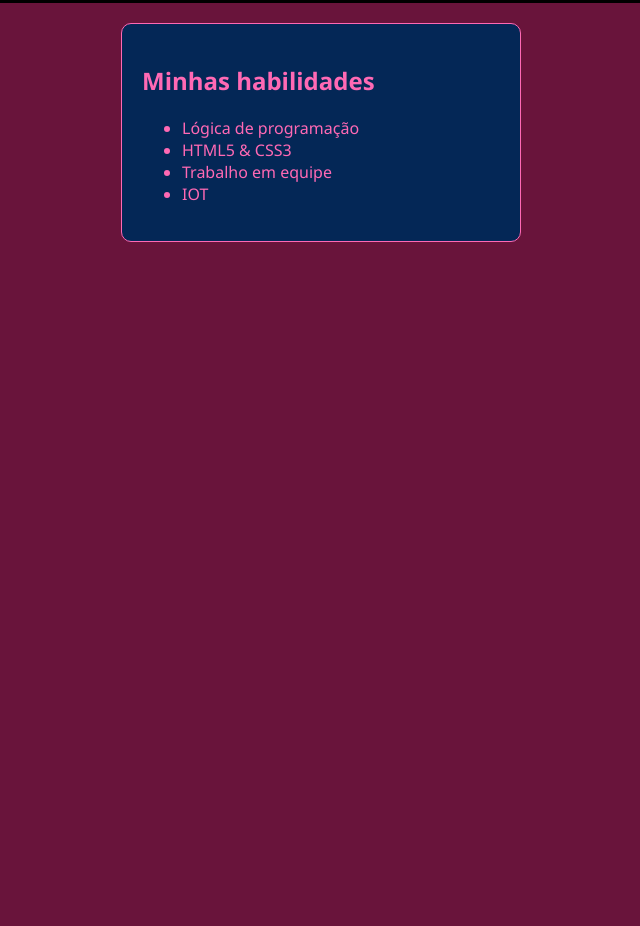
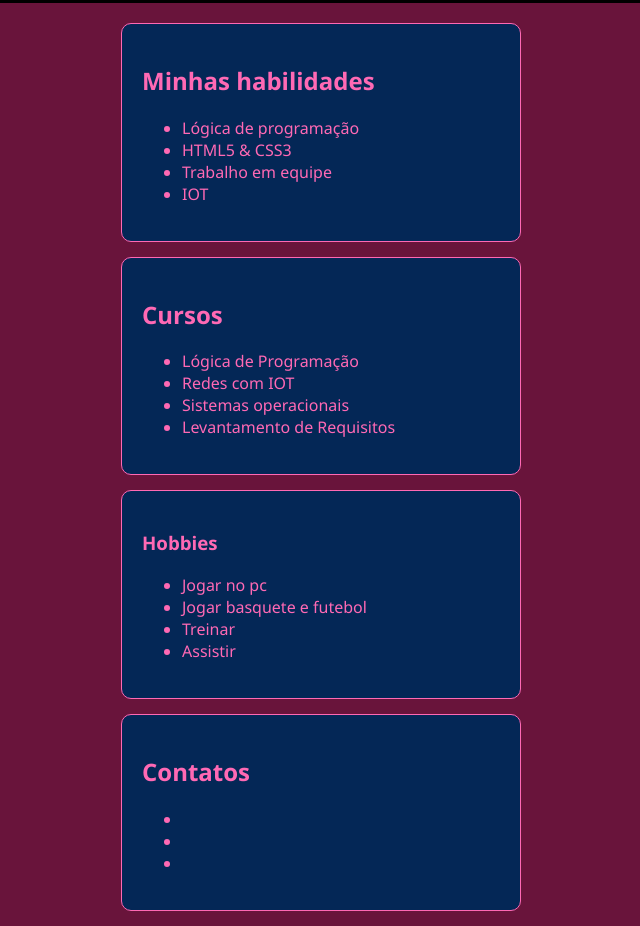
Before and after one commit to gabrielzx090/site-pessoal, a plain HTML site: page index.html in a window 1280 px wide. Shown: the part 215-1141 px from the top of the page, without its empty margins (319-959 px from the left). Before the commit the page ends 800 px from the top, so only its background shows below. Drawn offline with Linux system fonts and the light colour scheme.

Commit message:
Segunda parte do site
Foi colocado mais seções no site

```diff
--- a/index.html
+++ b/index.html
@@ -6,6 +6,7 @@
     <title>Site Pessoal</title>
 </head>
 <style>
+
       body {
         margin: 0;
         padding: 0;
@@ -41,7 +42,10 @@
         padding: 20px;
         border-radius: 10px;
         border: 1px solid;
+        margin-bottom: 15px;
     }
+
+
 </style>
 <body>
     <header>
@@ -66,6 +70,45 @@
                 <li>IOT</li>
             </ul>
         </section>
+
+        <section>
+            <h2>
+                Cursos
+            </h2>
+            <ul>
+                <li>Lógica de Programação</li>
+                <li>Redes com IOT</li>
+                <li>Sistemas operacionais</li>
+                <li>Levantamento de Requisitos</li>
+            </ul>
+        </section>
+        <section>
+            <h3>
+                Hobbies
+            </h3>
+            <ul>
+                <li>Jogar no pc</li>
+                <li>Jogar basquete e futebol</li>
+                <li>Treinar</li>
+                <li>Assistir</li>
+            </ul>
+        </section>
+        <section>
+            <h2>
+                Contatos
+            </h2>
+            <ul>
+                <li>
+                    <a href="E-mail: gabriel.sampaiogbx@gmail.com"></a>
+                </li>
+                <li>
+                    <a href="Linkedin"></a>
+                    <li>
+                        <a href="Github"></a>
+                    </li>
+                </li>
+            </ul>
+        </section>
     </main>
 
 
```
